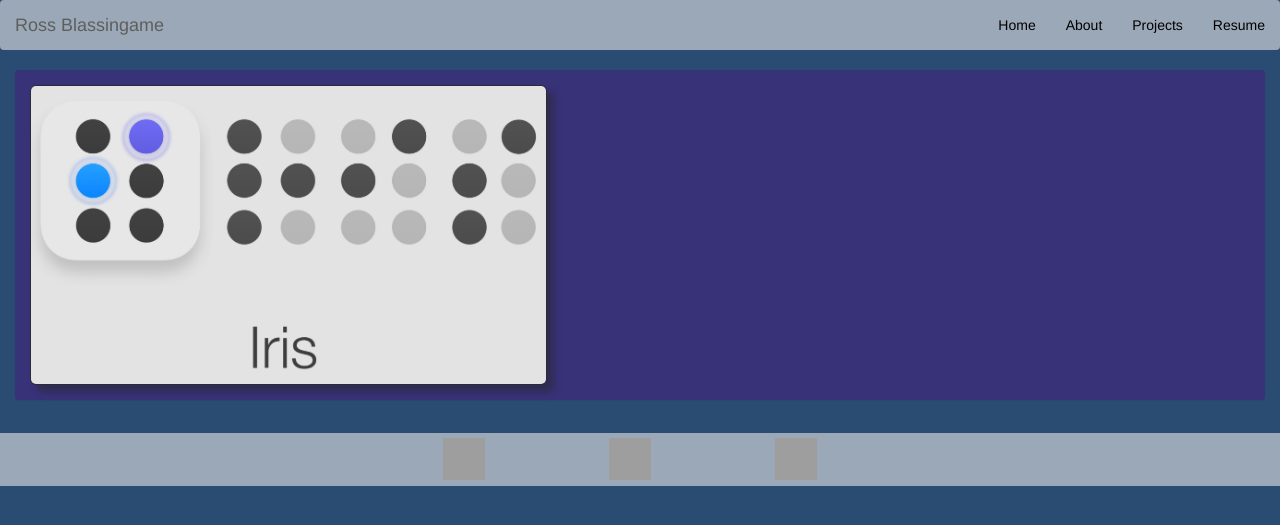
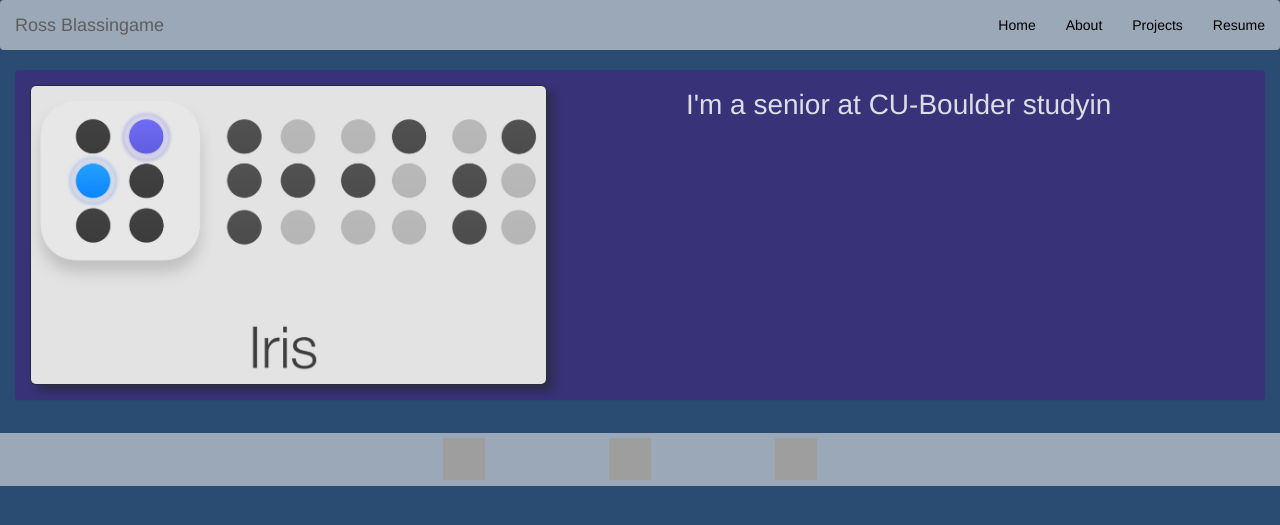
Before and after one commit to RossBlassingame/RossBlassingame.github.io, a Jekyll site: the page built from projects/index.html, in a window 1280 px wide. Shown: the top 525 px of the page. Built offline with Jekyll 4.4.1, drawn with Linux system fonts in a browser that asks for light colours; nearby versions of some CDN libraries; grey boxes are pictures that could not be loaded.

Commit message:
Update index.html

```diff
--- a/projects/index.html
+++ b/projects/index.html
@@ -6,6 +6,9 @@ title: Ross Blassingame | Projects
 	<div class="panel panel-default" id="irisPanel">
   		<div class="panel-body">
 			<img src="https://raw.githubusercontent.com/RossBlassingame/RossBlassingame.github.io/master/Resources/iris.jpg" id="irisPic" class="img-rounded img-responsive" alt="iris pic">
+			<div class="irisText">
+				<p>I'm a senior at CU-Boulder studyin</p>
+			</div>
 		</div>
 	</div>
 </div><!-- /.blurb -->
```
